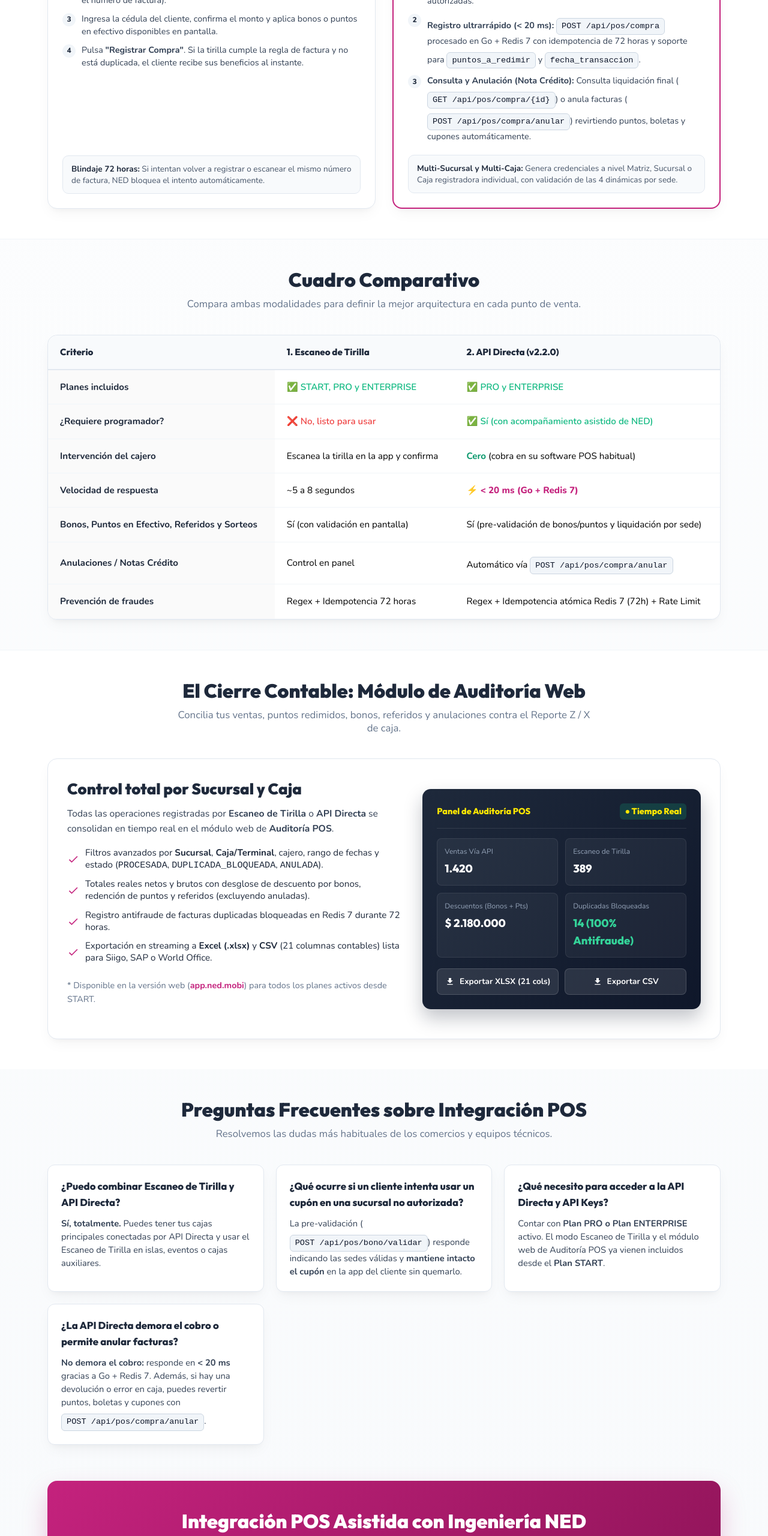
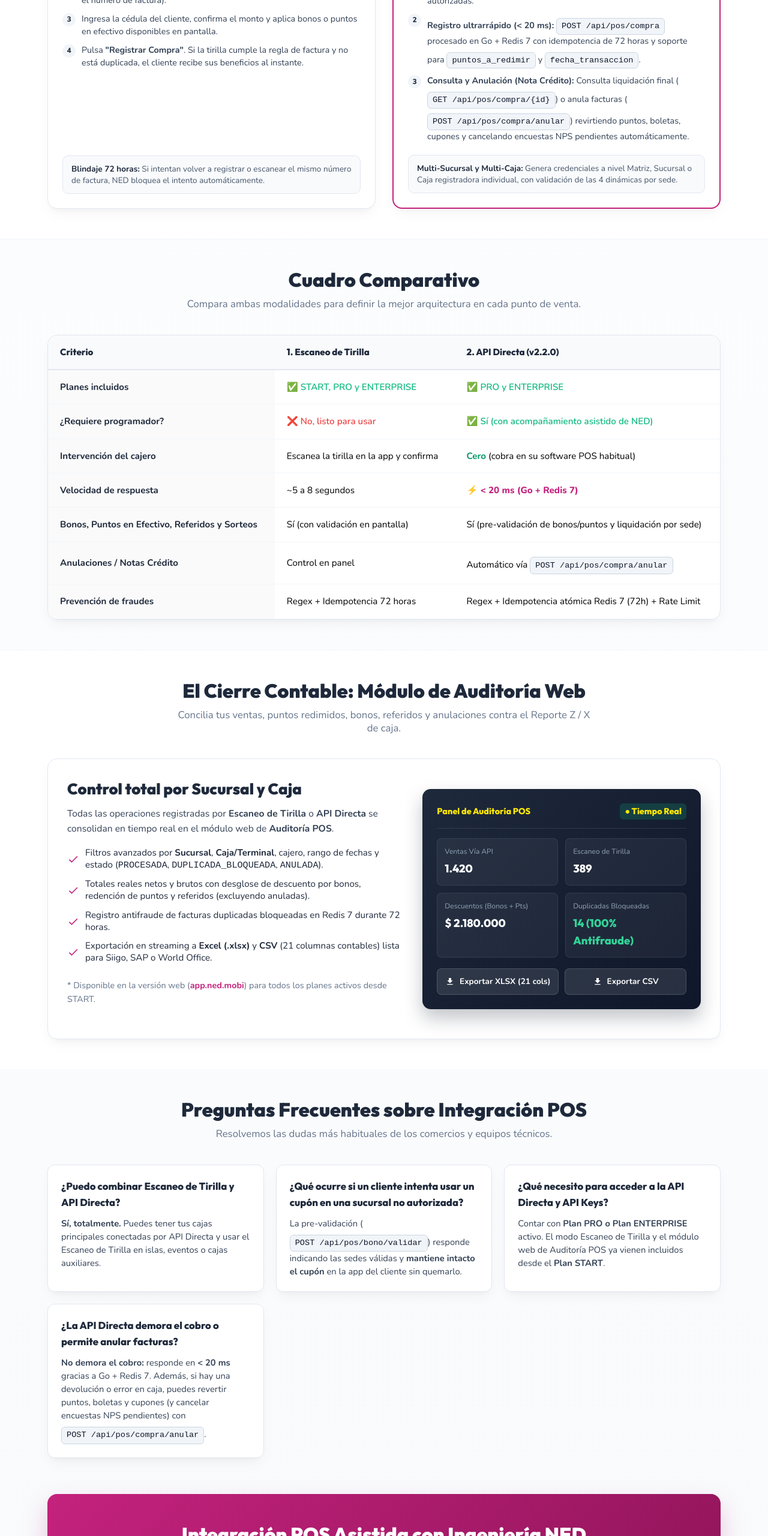
Before and after one commit to NED-System/Web, a plain HTML site: page pages/integracion-pos.html in a window 1280 px wide. Shown: the part 2020-4580 px from the top of the page at 60% size. Drawn offline with nearby package versions, Linux system fonts and the light colour scheme; a script that the page names is missing; a web font is replaced by a local one.

Commit message:
docs: update POS integration and NPS survey documentation

```diff
--- a/pages/integracion-pos.html
+++ b/pages/integracion-pos.html
@@ -206,7 +206,7 @@
                   </li>
                   <li>
                     <span class="pos-step-bullet">3</span>
-                    <span><strong>Consulta y Anulación (Nota Crédito):</strong> Consulta liquidación final (<span class="pos-code-pill">GET /api/pos/compra/{id}</span>) o anula facturas (<span class="pos-code-pill">POST /api/pos/compra/anular</span>) revirtiendo puntos, boletas y cupones automáticamente.</span>
+                    <span><strong>Consulta y Anulación (Nota Crédito):</strong> Consulta liquidación final (<span class="pos-code-pill">GET /api/pos/compra/{id}</span>) o anula facturas (<span class="pos-code-pill">POST /api/pos/compra/anular</span>) revirtiendo puntos, boletas, cupones y cancelando encuestas NPS pendientes automáticamente.</span>
                   </li>
                 </ul>
               </div>
@@ -381,7 +381,7 @@
 
           <div class="pos-faq-item">
             <h4>¿La API Directa demora el cobro o permite anular facturas?</h4>
-            <p><strong>No demora el cobro:</strong> responde en <strong>&lt; 20 ms</strong> gracias a Go + Redis 7. Además, si hay una devolución o error en caja, puedes revertir puntos, boletas y cupones con <span class="pos-code-pill">POST /api/pos/compra/anular</span>.</p>
+            <p><strong>No demora el cobro:</strong> responde en <strong>&lt; 20 ms</strong> gracias a Go + Redis 7. Además, si hay una devolución o error en caja, puedes revertir puntos, boletas y cupones (y cancelar encuestas NPS pendientes) con <span class="pos-code-pill">POST /api/pos/compra/anular</span>.</p>
           </div>
         </div>
 
```
Also changed, not shown: pages/negocios.html (+1 -1 lines).
